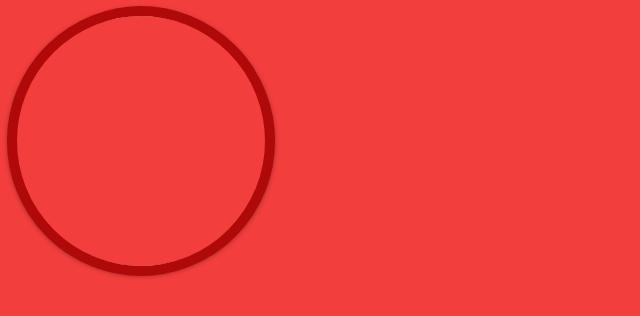
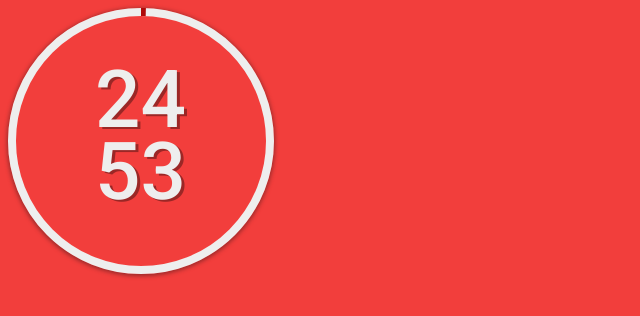
Before and after one commit to bncunha/tomate-clock, an Angular app: page / in a window 1280 px wide. Shown: the top 316 px of the page, without its empty margins (0-640 px from the left). Built offline with nearby package versions, Linux system fonts and the light colour scheme.

Commit message:
created timer values

```diff
--- a/src/app/app.component.html
+++ b/src/app/app.component.html
@@ -1 +1 @@
-<app-timer [seconds]="5"></app-timer>
+<app-timer [seconds]="1500"></app-timer>
--- a/src/app/components/timer/timer.component.html
+++ b/src/app/components/timer/timer.component.html
@@ -1,6 +1,10 @@
 <div class="wrapper">
   <div class="circle bg-timer"></div>
-  <div class="timer-counter" [class.showLeft]="showLeftSide" >
+  <div class="timer">
+    <span tabindex="0" class="timer--text"> {{ time | date: 'mm'}} </span>
+    <span tabindex="0" class="timer--text"> {{ time | date: 'ss'}} </span>
+  </div>
+  <div class="timer-counter" [class.showLeft]="showLeftSide">
     <div class="circle --left" [style.transform]="getRotationString('LEFT')"></div>
     <div class="circle --right" [style.transform]="getRotationString('RIGHT')"></div>
   </div>
--- a/src/app/components/timer/timer.component.scss
+++ b/src/app/components/timer/timer.component.scss
@@ -1,3 +1,23 @@
+
+.wrapper {
+  position: relative;
+  width: 270px;
+  height: 270px;
+  display: inline-block;
+}
+
+.timer {
+  position: absolute;
+  left: calc(50% - 48px);
+  top: calc(50% - 79px);
+  .timer--text {
+    display: block;
+    font-size: 5em;
+    color: #eeeeee;
+    text-shadow: 3px 2px #0000005c;
+    line-height: 0.9em;
+  }
+}
 
 .timer-counter {
   position: absolute;
--- a/src/app/components/timer/timer.component.ts
+++ b/src/app/components/timer/timer.component.ts
@@ -9,7 +9,9 @@ import { ThrowStmt } from '@angular/compiler';
 export class TimerComponent implements OnInit {
   @Input() seconds: number;
 
+  time: Date;
   showLeftSide = false;
+
   private maxLeftRotation = 360;
   private maxRightRotation = 0;
 
@@ -22,7 +24,7 @@ export class TimerComponent implements OnInit {
 
   ngOnInit() {
     this.calcRotationOffset();
-    this.moveTimer();
+    this.start();
   }
 
   calcRotationOffset() {
@@ -30,9 +32,24 @@ export class TimerComponent implements OnInit {
     this.rotationOffset = circleDeg / this.seconds;
   }
 
-  moveTimer() {
+  start() {
     console.log('Init Timer ----> ', new Date());
+    this.time = new Date(this.seconds * 1000);
     const interval = setInterval(() => {
+      this.time = new Date(this.time.getTime() - 1000);
+      this.moveClock();
+      this.isTheEnd(interval);
+    }, 1000);
+  }
+
+  private isTheEnd(interval) {
+    if (this.time.getTime() === 0) {
+      console.log('Finish  Timer ----> ', new Date());
+      clearInterval(interval);
+    }
+  }
+
+  moveClock() {
     if (this.leftRotation < this.maxLeftRotation) {
       this.leftRotation += (this.leftRotation + this.rotationOffset) < this.maxLeftRotation ?
                             this.rotationOffset : (this.leftRotation - this.maxLeftRotation) * -1;
@@ -49,11 +66,6 @@ export class TimerComponent implements OnInit {
     } else {
       this.showLeftSide = true;
     }
-      if (this.leftRotation === this.maxLeftRotation) {
-        console.log('Finish  Timer ----> ', new Date());
-        clearInterval(interval);
-      }
-    }, 1000);
   }
 
   getRotationString(side: 'LEFT' | 'RIGHT') {
--- a/src/index.html
+++ b/src/index.html
@@ -4,7 +4,7 @@
   <meta charset="utf-8">
   <title>TomateClock</title>
   <base href="/">
-
+  <link href="https://fonts.googleapis.com/css?family=Roboto:400,500&display=swap" rel="stylesheet">
   <meta name="viewport" content="width=device-width, initial-scale=1">
   <link rel="icon" type="image/x-icon" href="favicon.ico">
 </head>
--- a/src/styles.scss
+++ b/src/styles.scss
@@ -6,4 +6,6 @@ html, body {
 
 body {
     background-color: #f23e3c;
+    font-family: 'Roboto';
+    font-weight: 500;
 }
```
Lines whose indentation alone changed are shown as unchanged.
